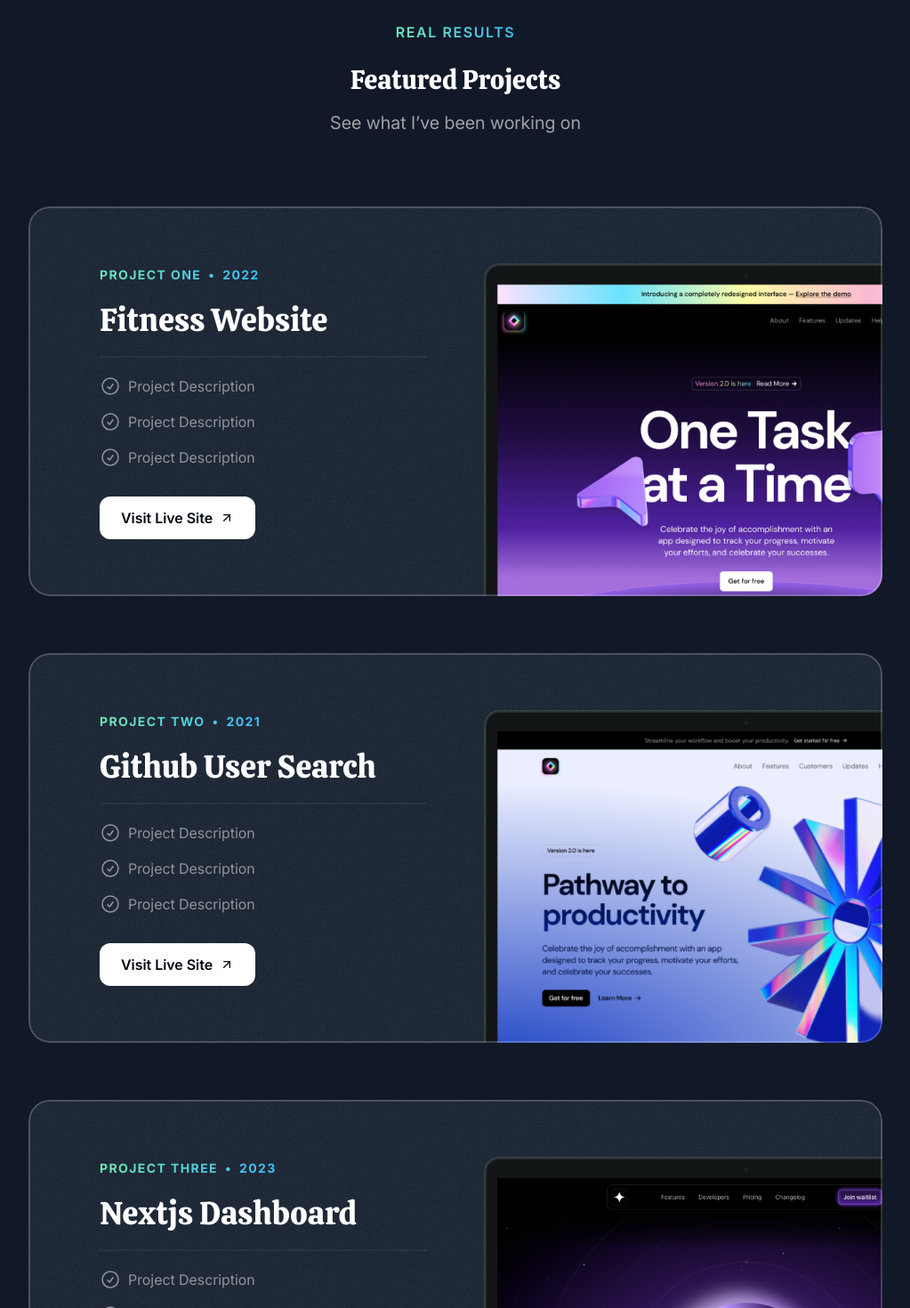
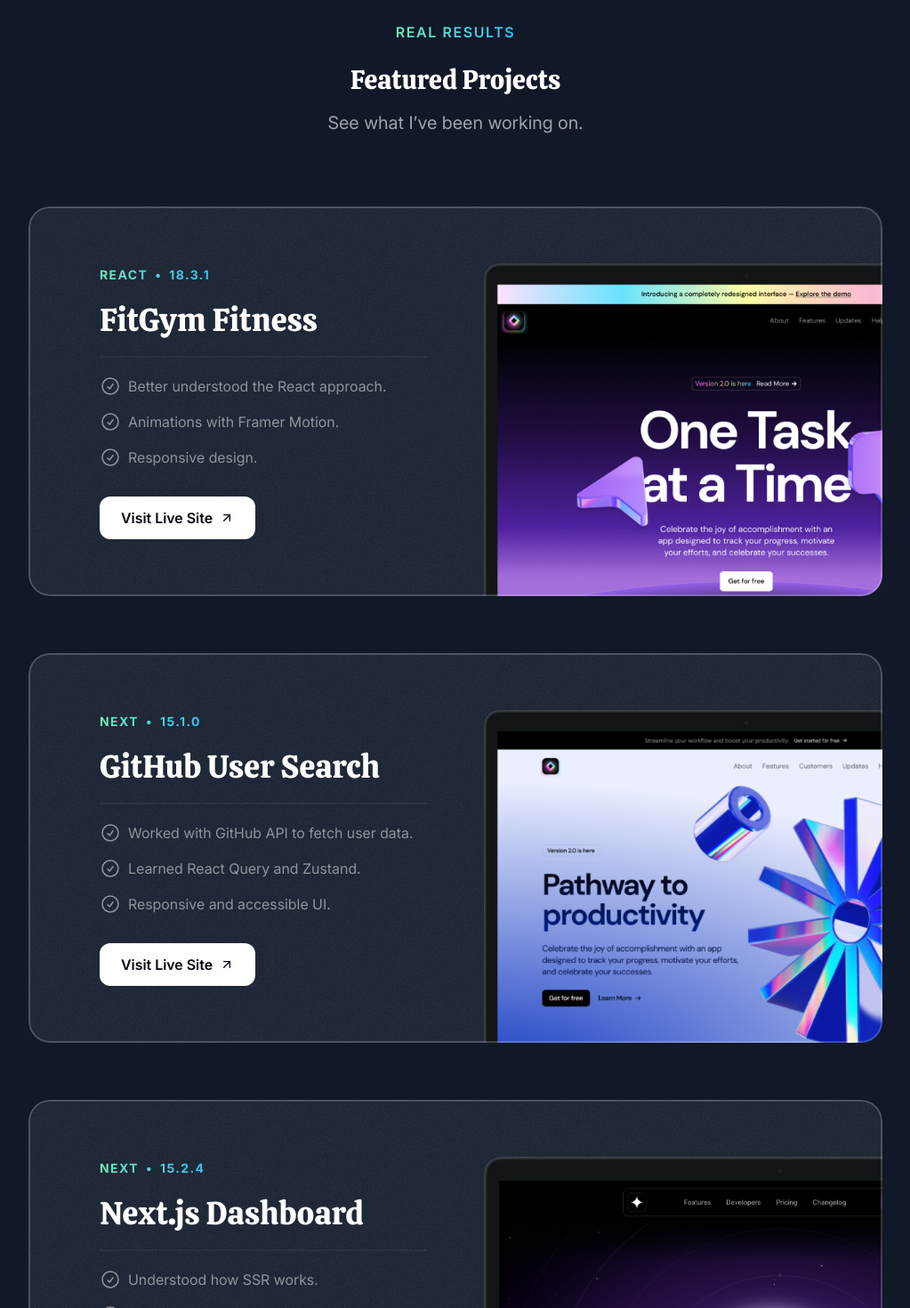
Before and after one commit to eziz-tajiev/Portfolio, a Next.js app: page / in a window 1280 px wide. Shown: the part 820-2290 px from the top of the page at 89% size, without its empty margins (128-1151 px from the left). Built offline with nearby package versions, Linux system fonts and the light colour scheme.

Commit message:
change the content

```diff
--- a/src/sections/About.tsx
+++ b/src/sections/About.tsx
@@ -113,13 +113,13 @@ export const AboutSection = () => {
       <div className="container">
         <SectionHeader
           eyebrow="About Me"
-          title="A Glimpse Into My World"
-          description="Learn more about who I am, what I do."
+          title="Let's dive in"
+          description="Let me introduce myself."
         />
         <div className="mt-20 flex flex-col gap-8">
           <div className="grid grid-cols-1 md:grid-cols-5 lg:grid-cols-3 md:gap-8 gap-8">
             <Card className="h-[320px] md:col-span-2 lg:col-span-1">
-              <CardHeader title="My Photo" description="Explore my photo" />
+              <CardHeader title="My Photo" description="This is me." />
               <motion.div
                 ref={photoRef}
                 initial={{ y: 100, opacity: 0 }}
@@ -134,7 +134,7 @@ export const AboutSection = () => {
             <Card className="h-[320px] flex flex-col md:col-span-3 lg:col-span-2">
               <CardHeader
                 title="My Toolbox"
-                description="Explore the technologies and tools I use to craft exceptional digital experiences."
+                description="Take a look at the tools and technologies that I use to build digital experiences."
               />
               <ToolboxItems items={toolboxItems1} reverse={true} />
               <ToolboxItems
@@ -149,7 +149,7 @@ export const AboutSection = () => {
             <Card className="h-[320px] p-0 flex flex-col md:col-span-3 lg:col-span-2">
               <CardHeader
                 title="Beyond the code"
-                description="Explore my interest and hobbies beyond the digital realm"
+                description="Some of my offline interests and hobbies."
                 classname="px-6 py-6"
               />
               <div
@@ -177,10 +177,7 @@ export const AboutSection = () => {
             </Card>
 
             <Card className="h-[320px] relative md:col-span-2 lg:col-span-1">
-              <CardHeader
-                title="My CV"
-                description="Click to the my CV and Explore more about me"
-              />
+              <CardHeader title="My CV" description="View my CV." />
               <div className="absolute bg-gradient-to-r from-emerald-300 to-sky-400 rounded-full size-20 top-[61%] left-1/2 -translate-x-1/2 -translate-y-1/2 grid place-items-center">
                 <motion.div
                   initial={{ scale: 1, opacity: 0.7 }}
--- a/src/sections/Contact.tsx
+++ b/src/sections/Contact.tsx
@@ -68,7 +68,7 @@ export const ContactSection = () => {
   }
 
   return (
-    <section id="contact" className="pt-8 pb-0">
+    <footer id="contact" className="pt-8 pb-0">
       <div className="relative overflow-x-clip">
         <div className="absolute h-[400px] w-[1600px] bottom-0 bg-emerald-300/30 left-1/2 -translate-x-1/2 [mask-image:radial-gradient(50%_50%_at_bottom_center,black,transparent)] -z-10"></div>
         <div className="bg-black/15 lg:rounded-[20px]">
@@ -167,6 +167,6 @@ export const ContactSection = () => {
           </div>
         </div>
       </div>
-    </section>
+    </footer>
   );
 };
--- a/src/sections/Projects.tsx
+++ b/src/sections/Projects.tsx
@@ -13,37 +13,37 @@ import Link from "next/link";
 
 const portfolioProjects = [
   {
-    company: "Project one",
-    year: "2022",
-    title: "Fitness Website",
+    technology: "React",
+    version: "18.3.1",
+    title: "FitGym Fitness",
     results: [
-      { title: "Project Description" },
-      { title: "Project Description" },
-      { title: "Project Description" },
+      { title: "Better understood the React approach." },
+      { title: "Animations with Framer Motion." },
+      { title: "Responsive design." },
     ],
     link: "fitgym",
     image: photo1,
   },
   {
-    company: "Project Two",
-    year: "2021",
-    title: "Github User Search",
+    technology: "Next",
+    version: "15.1.0",
+    title: "GitHub User Search",
     results: [
-      { title: "Project Description" },
-      { title: "Project Description" },
-      { title: "Project Description" },
+      { title: "Worked with GitHub API to fetch user data." },
+      { title: "Learned React Query and Zustand." },
+      { title: "Responsive and accessible UI." },
     ],
     link: "Github",
     image: photo2,
   },
   {
-    company: "Project Three",
-    year: "2023",
-    title: "Nextjs Dashboard",
+    technology: "Next",
+    version: "15.2.4",
+    title: "Next.js Dashboard",
     results: [
-      { title: "Project Description" },
-      { title: "Project Description" },
-      { title: "Project Description" },
+      { title: "Understood how SSR works." },
+      { title: "Learned how file-based routing works in Next.js" },
+      { title: "Figure out why many developers choose Next.js" },
     ],
     link: "dashboard",
     image: photo3,
@@ -57,7 +57,7 @@ export const ProjectsSection = () => {
         <SectionHeader
           eyebrow="Real Results"
           title="Featured Projects"
-          description="See what I’ve been working on"
+          description="See what I’ve been working on."
         />
         <div className="flex flex-col mt-10 md:mt-20 gap-16">
           {portfolioProjects.map((project, projectIndex) => (
@@ -75,9 +75,9 @@ export const ProjectsSection = () => {
                       className="bg-gradient-to-r from-emerald-300 to-sky-400 inline-flex gap-2 font-bold uppercase tracking-widest
                       text-sm text-transparent bg-clip-text"
                     >
-                      <span>{project.company}</span>
+                      <span>{project.technology}</span>
                       <span>&bull;</span>
-                      <span>{project.year}</span>
+                      <span>{project.version}</span>
                     </div>
                     <h3 className="font-serif text-2xl md:text-4xl mt-2 md:mt-5">
                       {project.title}
@@ -90,7 +90,7 @@ export const ProjectsSection = () => {
                         key={indexResult}
                         className="flex gap-2 text-white/50 text-sm md:text-base"
                       >
-                        <CheckIcon className="size-5 md:size-6" />
+                        <CheckIcon className="size-5 md:size-6 flex-shrink-0" />
                         <span>{result.title}</span>
                       </li>
                     ))}
```
